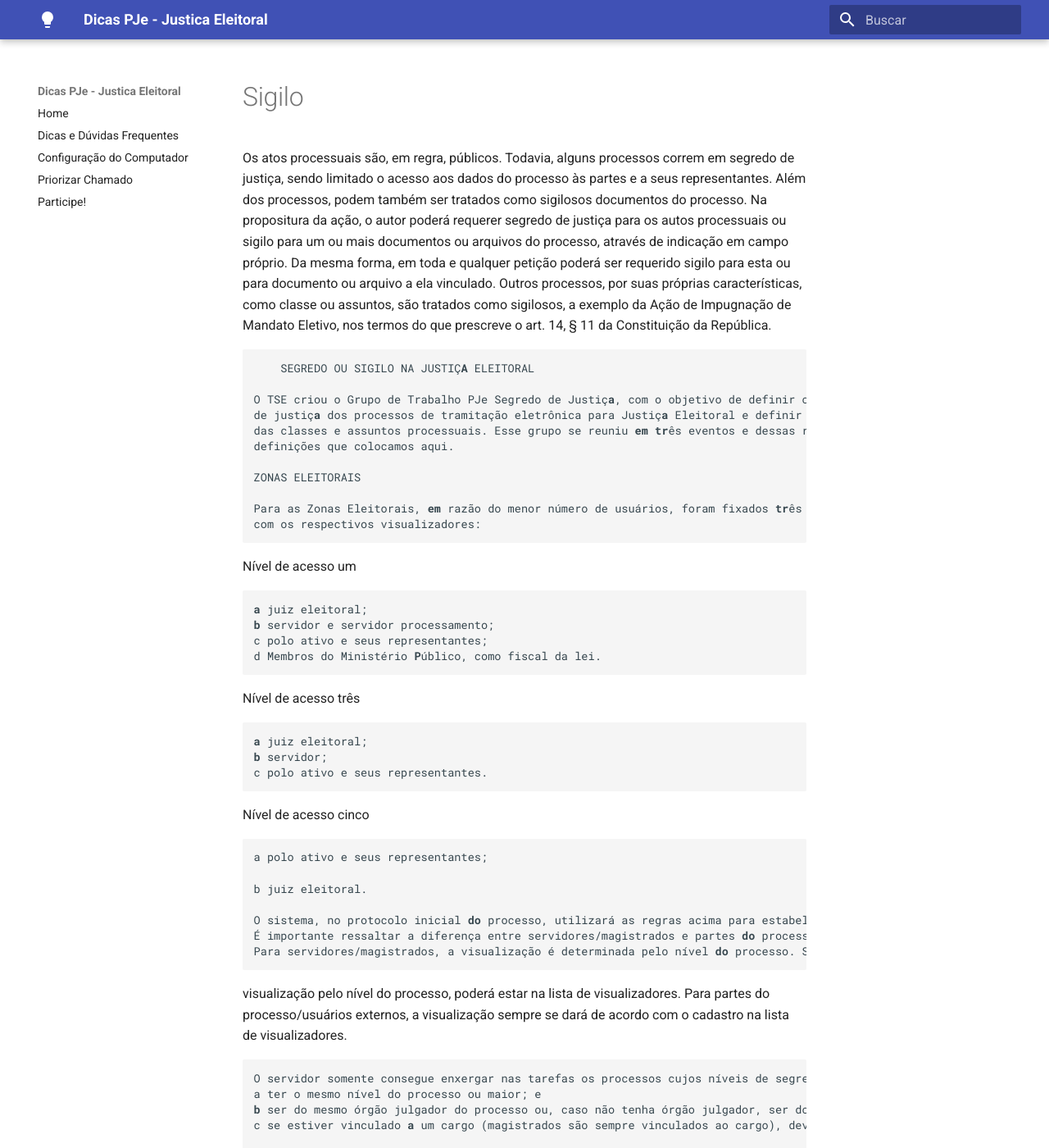
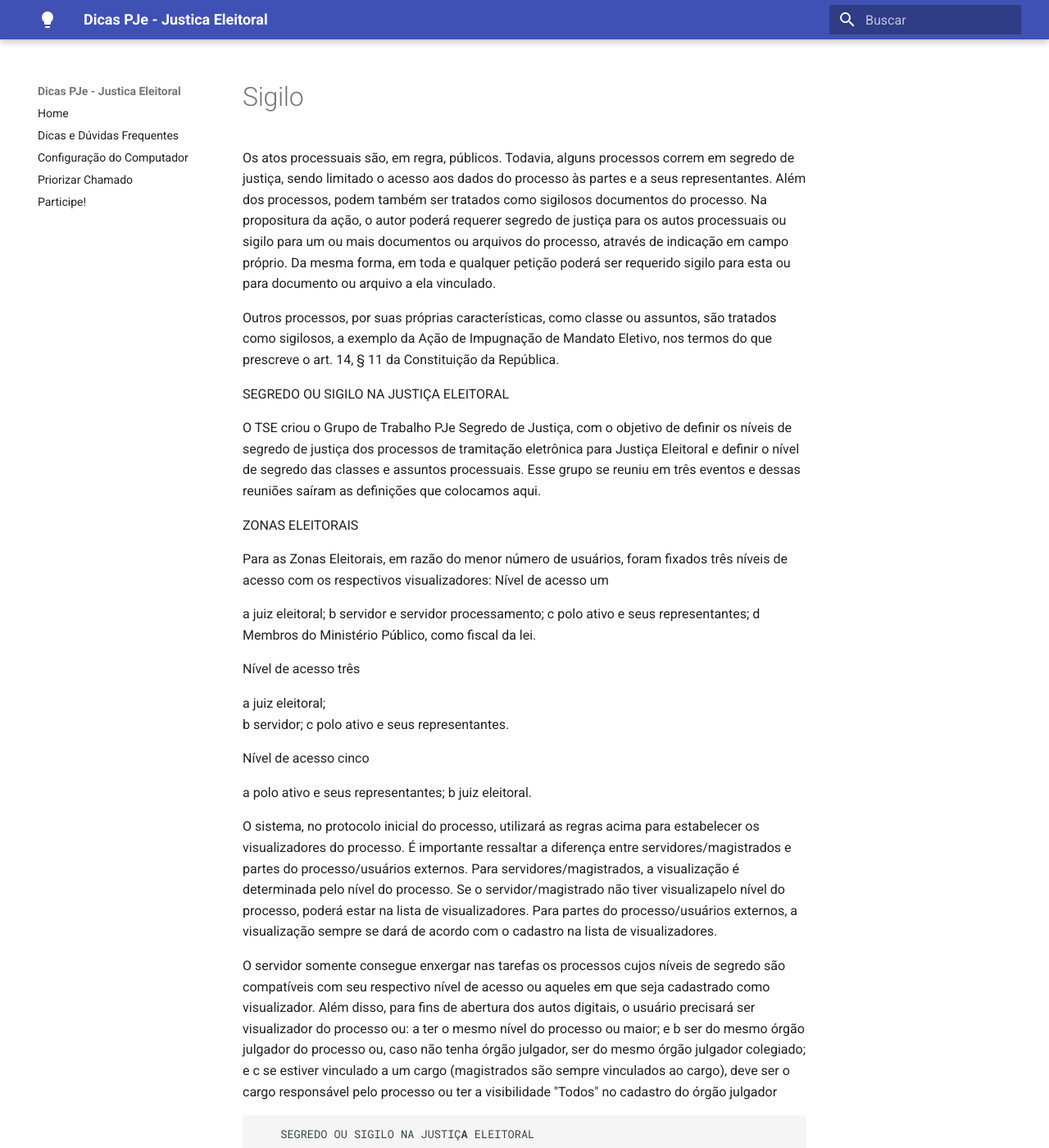
Before and after one commit to PJeJE/dicas_versao_1, an MkDocs documentation site: the page built from docs/sigilo.md, in a window 1280 px wide and 1400 px high. Shown: the whole window at 82% size. Built offline with MkDocs 1.6.1 and Material for MkDocs 9.7.7, drawn with Linux system fonts in a browser that asks for light colours; nearby versions of some CDN libraries.

Commit message:
Update sigilo.md

```diff
--- a/docs/sigilo.md
+++ b/docs/sigilo.md
@@ -1,5 +1,60 @@
 Os atos processuais são, em regra, públicos. Todavia, alguns processos correm em segredo de justiça, sendo limitado o acesso aos dados do processo às partes e a seus representantes. Além dos processos, podem também ser tratados como sigilosos documentos do processo. Na propositura da ação, o autor poderá requerer segredo de justiça para os autos processuais ou sigilo para um ou mais documentos ou arquivos do processo, através de indicação em campo próprio. Da mesma forma, em toda e qualquer petição poderá ser requerido sigilo para esta ou para documento ou arquivo a ela vinculado.
+
 Outros processos, por suas próprias características, como classe ou assuntos, são tratados como sigilosos, a exemplo da Ação de Impugnação de Mandato Eletivo, nos termos do que prescreve o art. 14, § 11 da Constituição da República.
+
+SEGREDO OU SIGILO NA JUSTIÇA ELEITORAL
+
+O TSE criou o Grupo de Trabalho PJe Segredo de Justiça, com o objetivo de definir os níveis de segredo de justiça dos processos de tramitação eletrônica para Justiça Eleitoral e definir o nível de segredo das classes e assuntos processuais. Esse grupo se reuniu em três eventos e dessas reuniões saíram as definições que colocamos aqui.
+
+ZONAS ELEITORAIS
+
+Para as Zonas Eleitorais, em razão do menor número de usuários, foram fixados três níveis de acesso com os respectivos visualizadores:
+Nível de acesso um
+
+a	juiz eleitoral;
+b	servidor e servidor processamento;
+c	polo ativo e seus representantes;
+d	Membros do Ministério Público, como fiscal da lei.
+
+Nível de acesso três
+
+a	juiz eleitoral;
+b	servidor;
+c	polo ativo e seus representantes.
+
+Nível de acesso cinco
+
+a	polo ativo e seus representantes;
+b	juiz eleitoral.
+
+O sistema, no protocolo inicial do processo, utilizará as regras acima para estabelecer os visualizadores do processo.
+É importante ressaltar a diferença entre servidores/magistrados e partes do processo/usuários externos.
+Para servidores/magistrados, a visualização é determinada pelo nível do processo. Se o servidor/magistrado não tiver visualizapelo nível do processo, poderá estar na lista de visualizadores.
+Para partes do processo/usuários externos, a visualização sempre se dará de acordo com o cadastro na lista de visualizadores.
+
+O servidor somente consegue enxergar nas tarefas os processos cujos níveis de segredo são compatíveis com seu respectivo nível de acesso ou aqueles em que seja cadastrado como visualizador.  Além disso, para fins de abertura dos autos digitais, o usuário precisará ser visualizador do processo ou:
+a	ter o mesmo nível do processo ou maior; e
+b	ser do mesmo órgão julgador do processo ou, caso não tenha órgão julgador, ser do mesmo órgão julgador colegiado; e
+c	se estiver vinculado a um cargo (magistrados são sempre vinculados ao cargo), deve ser o cargo responsável pelo processo ou ter a visibilidade "Todos" no cadastro do órgão julgador
+
+
+
+
+
+
+
+
+
+
+
+
+
+
+
+
+
+
+
 
 
         SEGREDO OU SIGILO NA JUSTIÇA ELEITORAL
```
